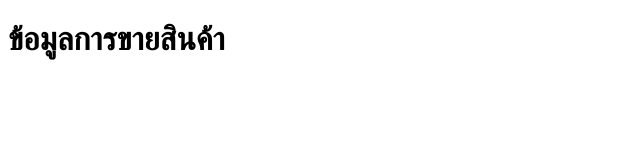
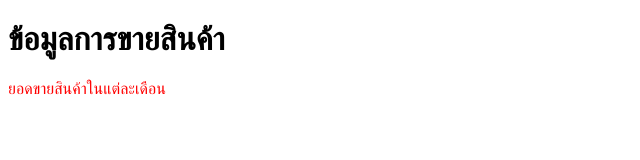
Before and after one commit to neo-patthisama/patthisama, a plain HTML site: page index.html in a window 1280 px wide. Shown: the whole page, without its empty margins (0-640 px from the left). Drawn offline with Linux system fonts and the light colour scheme.

Commit message:
add report sale

```diff
--- a/index.html
+++ b/index.html
@@ -5,8 +5,14 @@
     <meta http-equiv="X-UA-Compatible" content="IE=edge">
     <meta name="viewport" content="width=device-width, initial-scale=1.0">
     <title>Document</title>
+    <style>
+        p{
+            color :red;
+        }
+    </style>
 </head>
 <body>
    <h1>ข้อมูลการขายสินค้า</h1>
+   <p>ยอดขายสินค้าในแต่ละเดือน</p>
 </body>
 </html>
```
